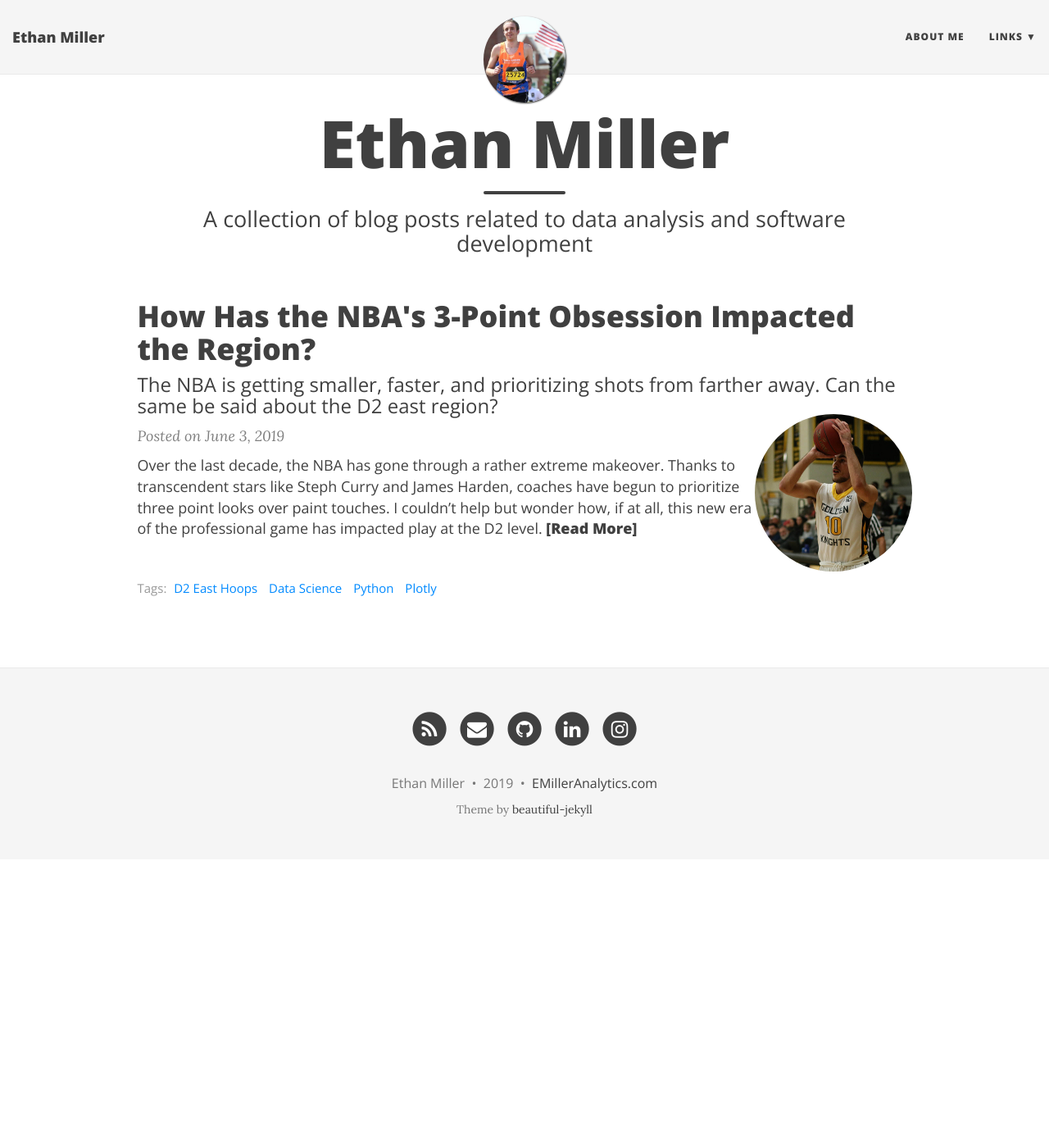
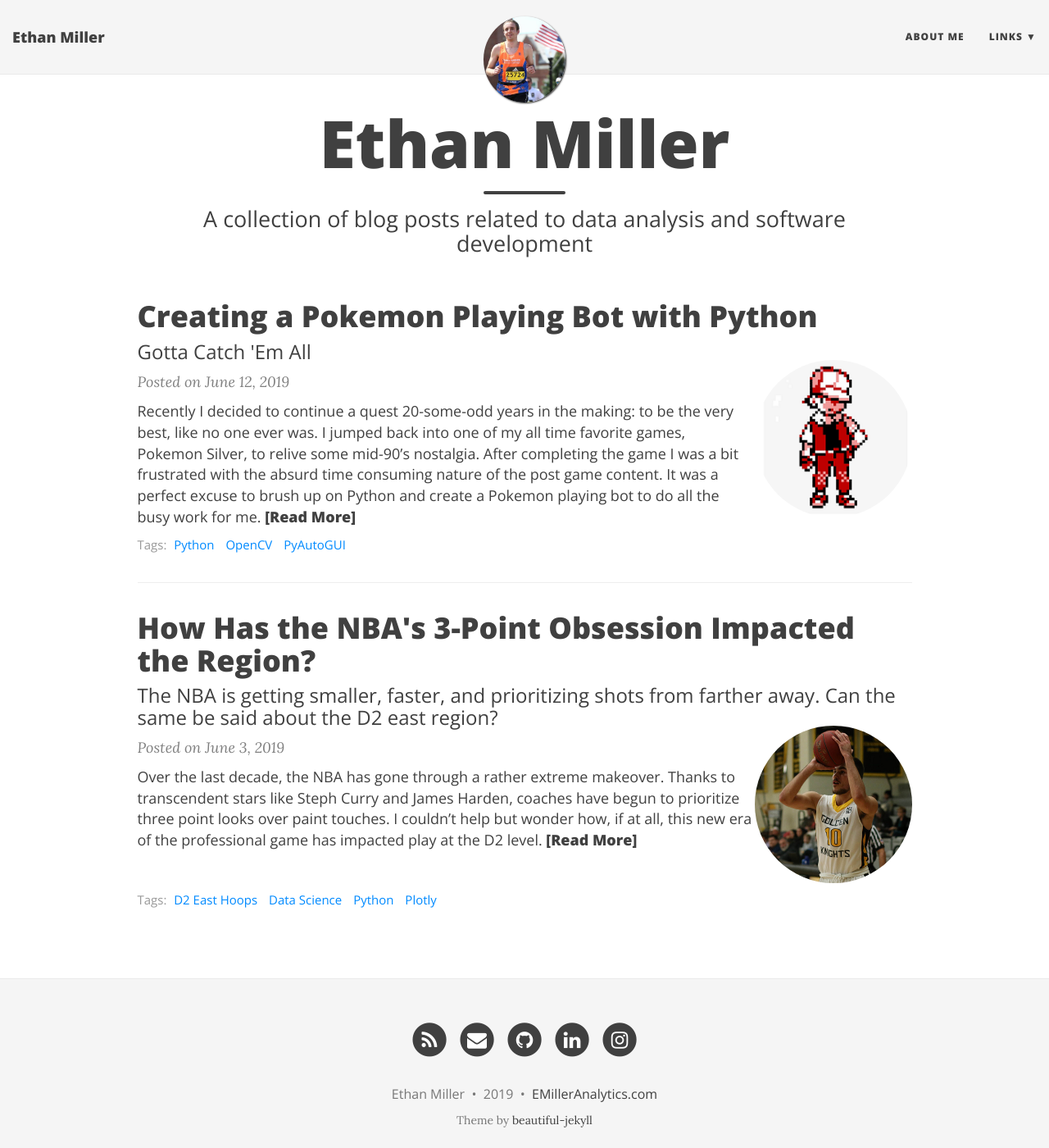
Before and after one commit to emiller518/emiller518.github.io, a Jekyll site: the page built from index.html, in a window 1280 px wide and 1400 px high. Shown: the whole window at 82% size. Built offline with Jekyll 4.4.1, drawn with Linux system fonts in a browser that asks for light colours; nearby versions of some CDN libraries; the list of posts is cut into pages by our own code; some of the changed lines change nothing that is shown.

Commit message:
Added a new post :wq

```diff
--- /dev/null
+++ b/_posts/2019-06-12-pokemon-silver-python-bot.md
@@ -0,0 +1,36 @@
+---
+layout: post
+title: Creating a Pokemon Playing Bot with Python
+subtitle: Gotta Catch 'Em All
+bigimg: /img/6-12-pokemon/bigimg.jpg
+image: /img/6-12-pokemon/header.png
+tags: [Python, OpenCV, PyAutoGUI]
+comments: true
+---
+Recently I decided to continue a quest 20-some-odd years in the making: to be the very best, like no one ever was. I jumped back into one of my all time favorite games, Pokemon Silver, to relive some mid-90's nostalgia. After completing the game I was a bit frustrated with the absurd time consuming nature of the post game content. It was a perfect excuse to brush up on Python and create a Pokemon playing bot to do all the busy work for me.
+<!-- more -->
+
+Toward the end of the game, one of the main things left to do is train your Pokemon to max level, which involves spending countless hours defeating randomly encountered enemies. One way to speed this process up is to equip your Pokemon with a Lucky Egg, an item that multiplies experience gained in battle by 1.5. To get the Lucky Egg, it has a 3 in 200 chance to be held by a wild Pokemon, Chansey, which has a 1 in 100 chance of spawning. Sub-optimal odds to say the least.
+
+Before writing any code, I decided to try to break everything down into various actions needed in order to obtain the item. For starters, using the Max Repel item eliminates all wild encounters under the level of your leading Pokemon for 250 steps. Moving up and left against a wall still triggers a random Pokemon encounter, but doesn't waste any steps of the Max Repel. This isn't a completly necessary to set up, but it removes unnecessary encounters, thus saving a fair bit of time in the process. I'd need to get the game in a state where a Max Repel is used, I'm in a field where a wild Chansey spawns, and my character is up against a wall in the grass.
+
+Next, if a Pokemon that isn't a Chansey is encountered, flee the battle, and continue moving in the grass. Otherwise, switch to a Pokemon that knows the move Thief which steals the opposing Pokemon's held item, use the move, flee the battle, and stop the process if successful.
+
+<img src="/img/6-12-pokemon/pokemonbot.gif" alt="Process">
+
+At this point, setting up some basic functions was pretty easy, and getting familiar with PyAutoGUI was fairly straight forward. The hardest part of the process at this point was figuring out the timing between the emulator loading and the script pressing the necessary button, but translating the button presses into various functions was easier than expected. OpenCV on the other hand turned out to be a bit more of a headache.
+
+I quickly realized I'd need to have two different instances of Python running at the same time, one to take care of button presses, and one to process and compare images. Thankfully, this can be accomplished with Python's multiprocessing package. Slowly but surely I was able to figure out how to take screenshots of the game with OpenCV, isolate different segments of the screen, save them, and use them to conditionally run different functions.
+
+Once everything was up and running, after trying again an hour later, nothing would work. Welcome to the life of a developer. After a bit of troubleshooting and debugging, I learned that because I saved the screenshots as .jpg, I couldn't compare the new image to the saved images of various Pokemon due to the way the file type uses compression. I would have to rewrite the code to save my images as .png files, and resave all the images the code was relying on. Finally, the Pokemon bot was a success, but more importantly, a consistent success.
+
+After about 2+ hours and 200+ random encounters, the Lucky Egg was acquired. The emulator was sped up to 5x speed, so this 200 some odd lines of code saved me literally 10 hours of mindlessly walking into a wall.
+
+<img src="/img/6-12-pokemon/success.png" alt="Success!">
+
+
+As it currently stands, the bot is programmed for a hyper specific use case, but now that it’s set up and working properly, it can definitely be expanded upon. Now that I have the Lucky Egg, the next logical step would be to write some functions to train Pokemon in an area of the game that maximizes EXP gained, which would again be as simple as translating some button presses into different functions. Eventually, it would be great to try to use some machine learning packages to teach the bot to play on its own, but that feels like it’s a long way down the line.
+
+If you’d like to use this code yourself, check it out on my Github. I have included a save with the optimal conditions, but the only thing you’d have to do is set your VisualBoyAdvance size to 2x in the dropdown menu and put it in the exact location I coded. I’m assuming there’s an easier way to do this, but for now, you can verify you’re in the correct spot by checking the screenshot.png file and making sure the entire emulator is visible.
+
+This project was inspired by Sentdex's "[Python Plays GTA V](https://www.youtube.com/watch?v=ks4MPfMq8aQ)" series on YouTube and benefited greatly from prawigya's [Pokemon Shining Hunting Bot](https://github.com/prawigya/shiny-bot-pokemon) on Github.
--- a/css/main.css
+++ b/css/main.css
@@ -526,6 +526,7 @@ footer .theme-by {
   }
   .intro-header .post-heading h1 {
     font-size: 50px;
+    text-shadow: 3px 3px #000000;
   }
   .intro-header.big-img .img-desc {
     font-size: 14px;
```
Also changed, not shown: img/6-12-pokemon/bigimg.jpg (added), img/6-12-pokemon/header.png (added), img/6-12-pokemon/pokemonbot.gif (added), img/6-12-pokemon/success.png (added).
